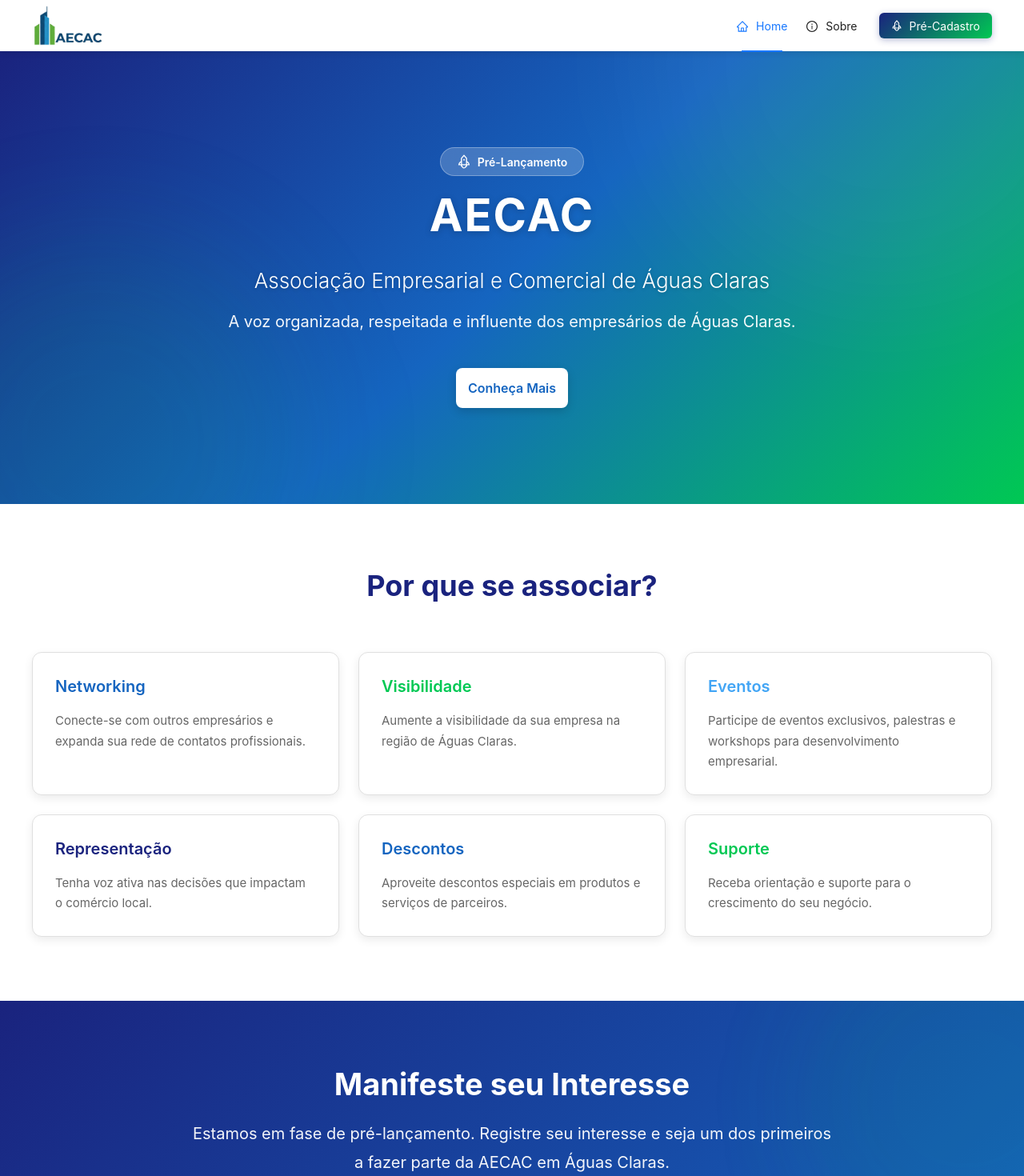
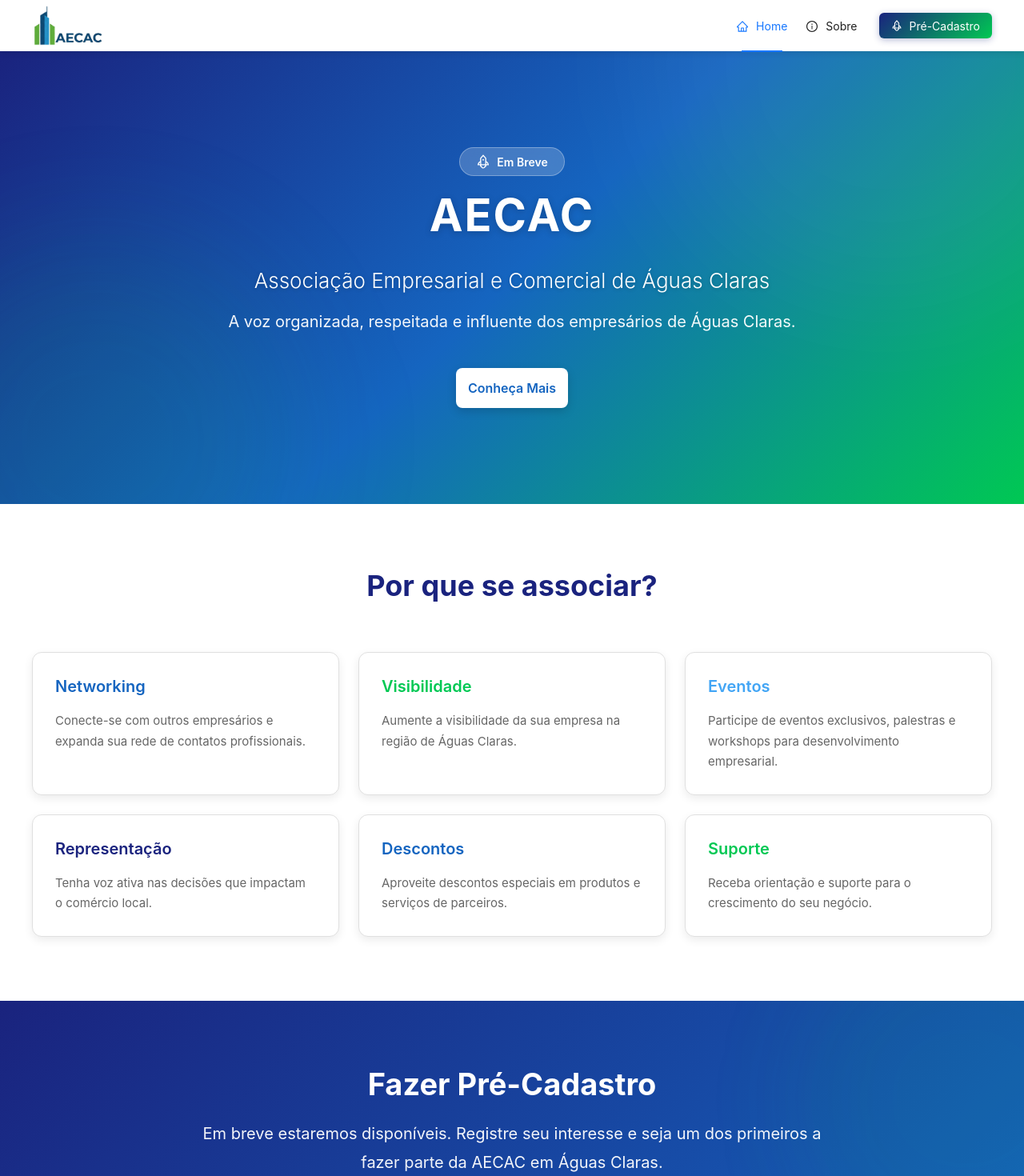
Before and after one commit to WenderAlvesSantos/aecac, a React (Vite) app: page / in a window 1280 px wide. Shown: the top 1470 px of the page at 80% size. Built offline with nearby package versions, Linux system fonts and the light colour scheme; no server answers.

Commit message:
Update text content across multiple pages to enhance clarity and consistency regarding pre-registration and upcoming features. Change references from "Pré-Lançamento" to "Em Breve" and adjust related messaging to better communicate the pre-registration process for AECAC.

```diff
--- a/src/pages/CadastroEmpresa.jsx
+++ b/src/pages/CadastroEmpresa.jsx
@@ -97,7 +97,7 @@ const CadastroEmpresa = () => {
   const preCadastro = flags.preCadastroMode
   const titulo = preCadastro ? 'Pré-Cadastro de Interesse' : 'Cadastro de Empresa'
   const subtitulo = preCadastro
-    ? 'Manifeste seu interesse em fazer parte da AECAC. Entraremos em contato em breve!'
+    ? 'Faça seu pré-cadastro para participar da AECAC. Entraremos em contato em breve!'
     : 'Preencha o formulário abaixo para se associar à AECAC'
 
   const convertImageToBase64 = (file) => {
@@ -394,7 +394,7 @@ const CadastroEmpresa = () => {
                 gap: '8px'
               }}>
                 <ShopOutlined style={{ fontSize: '18px' }} />
-                <span style={{ fontSize: '14px', fontWeight: '600' }}>Pré-Lançamento</span>
+                <span style={{ fontSize: '14px', fontWeight: '600' }}>Em Breve</span>
               </div>
             </div>
           )}
@@ -428,7 +428,7 @@ const CadastroEmpresa = () => {
       <div style={{ padding: window.innerWidth < 768 ? '32px 16px' : '48px 24px', maxWidth: '800px', margin: '0 auto' }}>
         {preCadastro && (
           <Alert
-            message="🚀 Estamos em fase de pré-lançamento"
+            message="🚀 Em breve estaremos disponíveis"
             description="Registre seu interesse e seja um dos primeiros a fazer parte da AECAC!"
             type="info"
             showIcon
--- a/src/pages/ComoAssociar.jsx
+++ b/src/pages/ComoAssociar.jsx
@@ -138,7 +138,7 @@ const ComoAssociar = () => {
                   gap: '8px'
                 }}>
                   <RocketOutlined style={{ fontSize: '18px' }} />
-                  <span style={{ fontSize: '14px', fontWeight: '600' }}>Pré-Lançamento</span>
+                  <span style={{ fontSize: '14px', fontWeight: '600' }}>Em Breve</span>
                 </div>
               </div>
             )}
@@ -152,7 +152,7 @@ const ComoAssociar = () => {
                 textShadow: '0 2px 10px rgba(0,0,0,0.2)',
               }}
             >
-              {flags.preCadastroMode ? 'Manifeste seu Interesse na AECAC' : 'Como Associar-se à AECAC'}
+              {flags.preCadastroMode ? 'Fazer Pré-Cadastro na AECAC' : 'Como Associar-se à AECAC'}
             </Title>
             <Paragraph
               style={{
@@ -162,7 +162,7 @@ const ComoAssociar = () => {
               }}
             >
               {flags.preCadastroMode
-                ? 'Estamos em fase de pré-lançamento! Registre seu interesse e seja um dos primeiros empresários a fazer parte da AECAC em Águas Claras.'
+                ? 'Em breve estaremos disponíveis! Registre seu interesse e seja um dos primeiros empresários a fazer parte da AECAC em Águas Claras.'
                 : 'Junte-se à Associação Empresarial e Comercial de Águas Claras e fortaleça seu negócio com uma rede de apoio e oportunidades exclusivas'
               }
             </Paragraph>
@@ -174,7 +174,7 @@ const ComoAssociar = () => {
           {/* Alert de Pré-Lançamento */}
           {flags.preCadastroMode && (
             <Alert
-              message="🚀 Estamos em fase de pré-lançamento!"
+              message="🚀 Em breve estaremos disponíveis!"
               description="Registre seu interesse agora e seja um dos primeiros a fazer parte da AECAC. Entraremos em contato assim que o lançamento oficial acontecer."
               type="info"
               showIcon
@@ -336,11 +336,11 @@ const ComoAssociar = () => {
                     1
                   </div>
                   <Title level={4} style={{ color: '#1a237e', marginBottom: '8px' }}>
-                    {flags.preCadastroMode ? 'Manifestar Interesse' : 'Cadastro'}
+                    {flags.preCadastroMode ? 'Pré-Cadastro' : 'Cadastro'}
                   </Title>
                   <Paragraph style={{ color: '#666', fontSize: '14px' }}>
                     {flags.preCadastroMode
-                      ? 'Preencha o formulário manifestando seu interesse em fazer parte da AECAC'
+                      ? 'Preencha o formulário de pré-cadastro para participar da AECAC'
                       : 'Preencha o formulário de cadastro com os dados da sua empresa'
                     }
                   </Paragraph>
@@ -486,7 +486,7 @@ const ComoAssociar = () => {
             </Title>
             <Paragraph style={{ color: 'rgba(255,255,255,0.9)', fontSize: '18px', marginBottom: '32px' }}>
               {flags.preCadastroMode
-                ? 'Manifeste seu interesse agora e tenha prioridade no lançamento oficial da AECAC'
+                ? 'Faça seu pré-cadastro agora e tenha prioridade no lançamento oficial da AECAC'
                 : 'Faça parte da AECAC e fortaleça seu negócio com uma rede de apoio e oportunidades exclusivas'
               }
             </Paragraph>
@@ -504,7 +504,7 @@ const ComoAssociar = () => {
                 fontWeight: '600',
               }}
             >
-              {flags.preCadastroMode ? 'Manifestar Interesse Agora' : 'Cadastrar Minha Empresa'}
+              {flags.preCadastroMode ? 'Fazer Pré-Cadastro Agora' : 'Cadastrar Minha Empresa'}
             </Button>
           </Card>
         </div>
--- a/src/pages/Home.jsx
+++ b/src/pages/Home.jsx
@@ -108,7 +108,7 @@ const Home = () => {
                 gap: '8px'
               }}>
                 <RocketOutlined style={{ fontSize: '18px' }} />
-                <span style={{ fontSize: '14px', fontWeight: '600' }}>Pré-Lançamento</span>
+                <span style={{ fontSize: '14px', fontWeight: '600' }}>Em Breve</span>
               </div>
             </div>
           )}
@@ -433,7 +433,7 @@ const Home = () => {
         />
         <div style={{ maxWidth: '800px', margin: '0 auto', position: 'relative', zIndex: 1 }}>
           <Title level={2} style={{ color: '#fff', marginBottom: '20px', fontSize: window.innerWidth < 768 ? '26px' : '38px', fontWeight: 'bold' }}>
-            {flags.preCadastroMode ? 'Manifeste seu Interesse' : 'Faça parte da AECAC'}
+            {flags.preCadastroMode ? 'Fazer Pré-Cadastro' : 'Faça parte da AECAC'}
           </Title>
           <Paragraph
             style={{
@@ -444,7 +444,7 @@ const Home = () => {
             }}
           >
             {flags.preCadastroMode
-              ? 'Estamos em fase de pré-lançamento. Registre seu interesse e seja um dos primeiros a fazer parte da AECAC em Águas Claras.'
+              ? 'Em breve estaremos disponíveis. Registre seu interesse e seja um dos primeiros a fazer parte da AECAC em Águas Claras.'
               : 'Junte-se a nós e fortaleça seu negócio junto com outros empresários de Águas Claras.'
             }
           </Paragraph>
@@ -501,7 +501,7 @@ const Home = () => {
                 e.currentTarget.style.background = 'linear-gradient(135deg, #00c853 0%, #00e676 100%)'
               }}
             >
-              {flags.preCadastroMode ? '🚀 Manifestar Interesse' : 'Associar Minha Empresa'}
+              {flags.preCadastroMode ? '🚀 Fazer Pré-Cadastro' : 'Associar Minha Empresa'}
             </Button>
           </Space>
         </div>
--- a/src/pages/Sobre.jsx
+++ b/src/pages/Sobre.jsx
@@ -111,7 +111,7 @@ const Sobre = () => {
                 gap: '8px'
               }}>
                 <RocketOutlined style={{ fontSize: '18px' }} />
-                <span style={{ fontSize: '14px', fontWeight: '600' }}>Pré-Lançamento</span>
+                <span style={{ fontSize: '14px', fontWeight: '600' }}>Em Breve</span>
               </div>
             </div>
           )}
```
